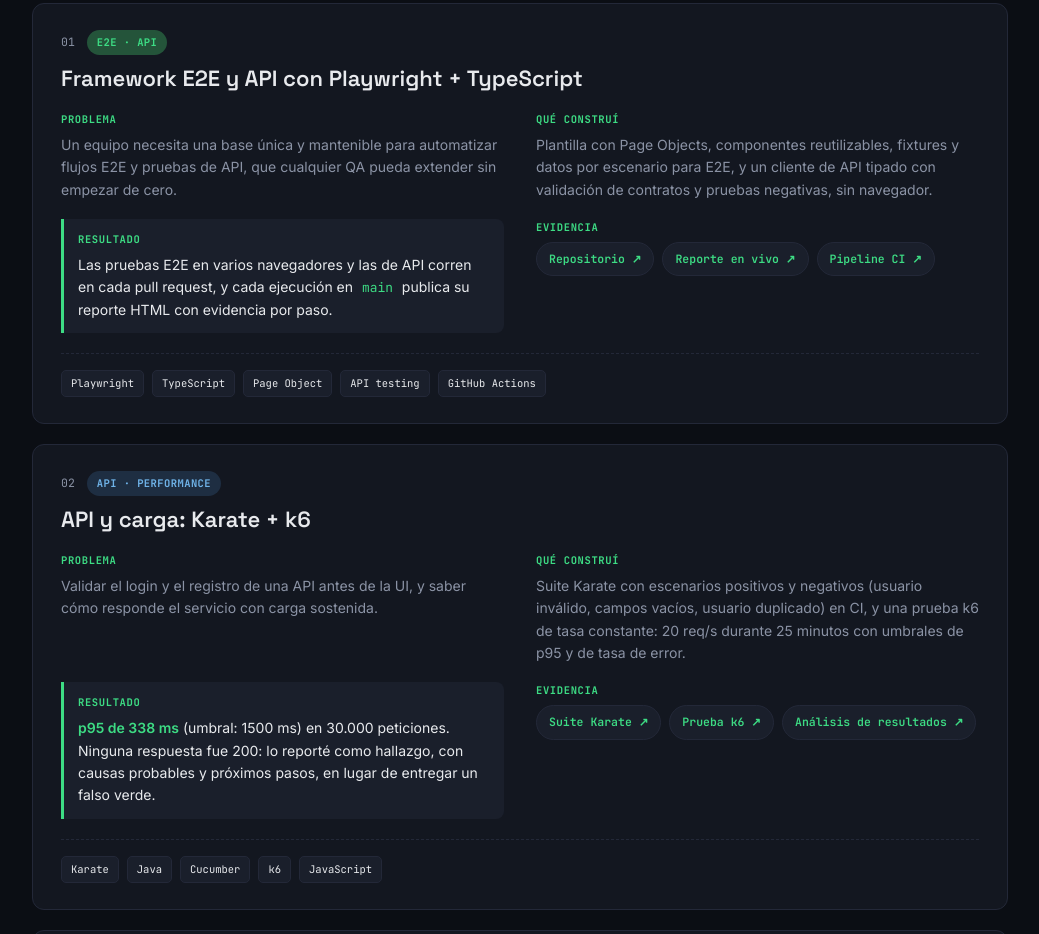
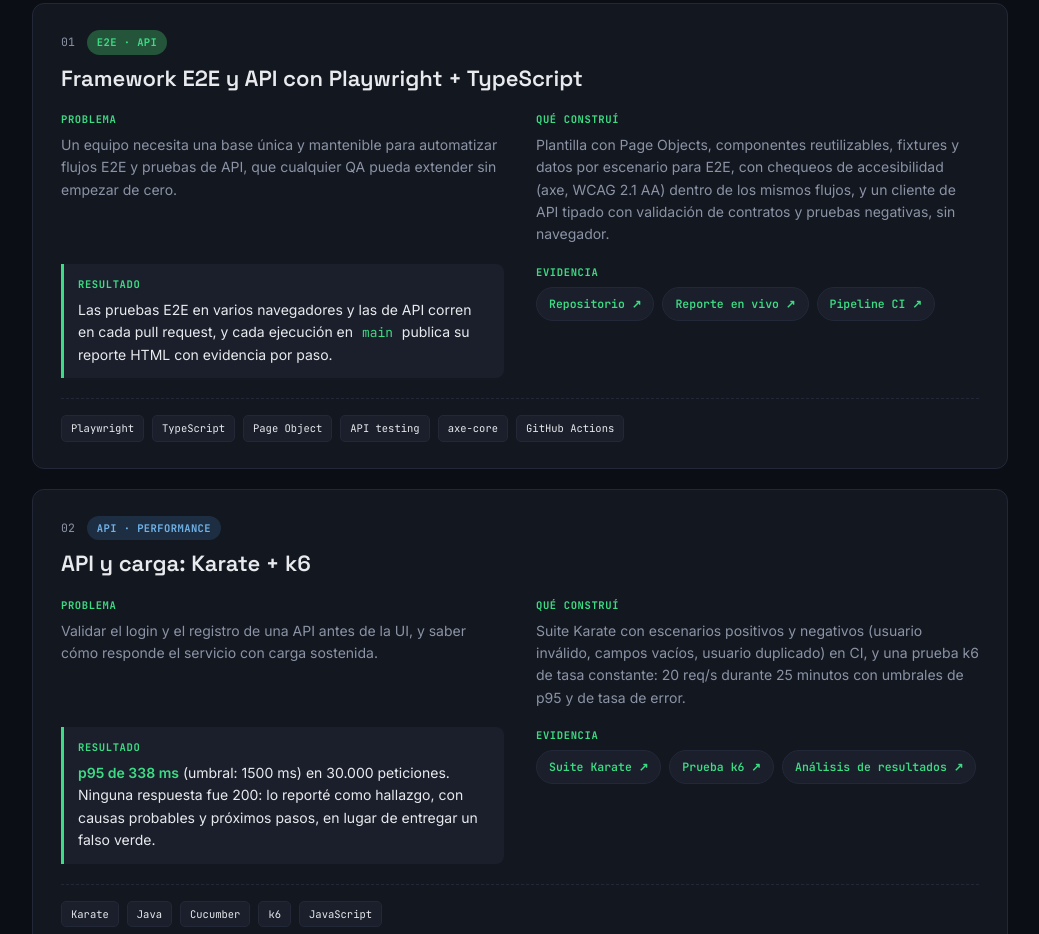
Before and after one commit to bryanalexfreire/bryanalexfreire.github.io, a website: page index.html in a window 1280 px wide. Shown: the part 1055-1989 px from the top of the page, without its empty margins (120-1159 px from the left). Drawn offline with Linux system fonts and the light colour scheme.

Commit message:
fix: include accessibility checks in the E2E case

```diff
--- a/assets/js/i18n.js
+++ b/assets/js/i18n.js
@@ -76,7 +76,7 @@ window.I18N = {
     "ev_report": "Reporte en vivo",
     "case1_title": "Framework E2E y API con Playwright + TypeScript",
     "case1_problem": "Un equipo necesita una base única y mantenible para automatizar flujos E2E y pruebas de API, que cualquier QA pueda extender sin empezar de cero.",
-    "case1_built": "Plantilla con Page Objects, componentes reutilizables, fixtures y datos por escenario para E2E, y un cliente de API tipado con validación de contratos y pruebas negativas, sin navegador.",
+    "case1_built": "Plantilla con Page Objects, componentes reutilizables, fixtures y datos por escenario para E2E, con chequeos de accesibilidad (axe, WCAG 2.1 AA) dentro de los mismos flujos, y un cliente de API tipado con validación de contratos y pruebas negativas, sin navegador.",
     "case1_result": "Las pruebas E2E en varios navegadores y las de API corren en cada pull request, y cada ejecución en <code>main</code> publica su reporte HTML con evidencia por paso.",
     "case2_title": "API y carga: Karate + k6",
     "case2_problem": "Validar el login y el registro de una API antes de la UI, y saber cómo responde el servicio con carga sostenida.",
@@ -225,7 +225,7 @@ window.I18N = {
     "ev_report": "Live report",
     "case1_title": "E2E and API framework with Playwright + TypeScript",
     "case1_problem": "A team needs one maintainable base for E2E flows and API tests that any QA can extend without starting from scratch.",
-    "case1_built": "A template with Page Objects, reusable components, fixtures and data per scenario for E2E, plus a typed API client with contract checks and negative tests, no browser needed.",
+    "case1_built": "A template with Page Objects, reusable components, fixtures and data per scenario for E2E, with accessibility checks (axe, WCAG 2.1 AA) inside the same flows, plus a typed API client with contract checks and negative tests, no browser needed.",
     "case1_result": "E2E tests in several browsers and API tests run on every pull request, and every run on <code>main</code> publishes its HTML report with evidence per step.",
     "case2_title": "API and load: Karate + k6",
     "case2_problem": "Validate an API's login and sign-up before the UI, and learn how the service behaves under sustained load.",
--- a/index.html
+++ b/index.html
@@ -233,7 +233,7 @@
             </div>
             <div class="case-block">
               <div class="case-label" data-i18n="lbl_built">Qué construí</div>
-              <p data-i18n="case1_built">Plantilla con Page Objects, componentes reutilizables, fixtures y datos por escenario para E2E, y un cliente de API tipado con validación de contratos y pruebas negativas, sin navegador.</p>
+              <p data-i18n="case1_built">Plantilla con Page Objects, componentes reutilizables, fixtures y datos por escenario para E2E, con chequeos de accesibilidad (axe, WCAG 2.1 AA) dentro de los mismos flujos, y un cliente de API tipado con validación de contratos y pruebas negativas, sin navegador.</p>
             </div>
             <div class="case-block case-result">
               <div class="case-label" data-i18n="lbl_result">Resultado</div>
@@ -248,7 +248,7 @@
               </ul>
             </div>
           </div>
-          <div class="case-tools"><span class="tag">Playwright</span><span class="tag">TypeScript</span><span class="tag">Page Object</span><span class="tag">API testing</span><span class="tag">GitHub Actions</span></div>
+          <div class="case-tools"><span class="tag">Playwright</span><span class="tag">TypeScript</span><span class="tag">Page Object</span><span class="tag">API testing</span><span class="tag">axe-core</span><span class="tag">GitHub Actions</span></div>
         </article>
         <article class="case" aria-labelledby="case2-title">
           <div class="case-head">
```
